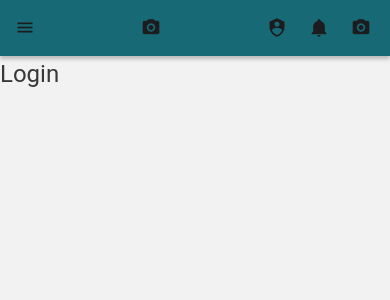
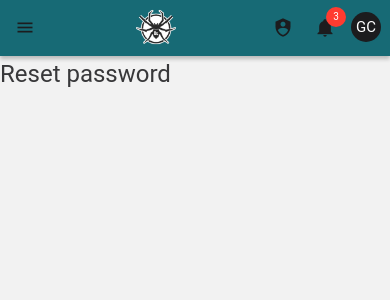
Before and after one commit to gilbertgit95/kagiweb-mobile-core-a, a React Native app: screen /AuthResetPassword in a window 390 px wide. Before the commit this address had no page. Shown: the top 300 px of the page. Built offline with nearby package versions, Linux system fonts and the light colour scheme.

Commit message:
test some navigations

```diff
--- /dev/null
+++ b/src/common/buttons/avatarButton.js
@@ -0,0 +1,48 @@
+import React from 'react'
+import { Avatar } from 'react-native-paper';
+import { TouchableOpacity, View } from 'react-native';
+
+const AvatarButton = (props) => {
+    let properties = {}
+    let customeProps = new Set(['icon', 'text', 'onPress'])
+    let type = 'image'
+
+    Object.entries(props).forEach((item) => {
+        if (!customeProps.has(item[0])) properties[item[0]] = item[1]
+    })
+
+    const onPress = (e) => {
+        if (props.onPress) props.onPress()
+    }
+
+    if (props.icon) {
+        type = 'icon'
+        properties['icon'] = props.icon
+
+    } else if (props.text) {
+        type = 'text'
+        properties['label'] = props.text
+    }
+
+    const generateAvatar = (compType, compProperties) => {
+       if (compType === 'icon') {
+            return <Avatar.Icon { ...compProperties } />
+        } else if (compType === 'text') {
+            return <Avatar.Text { ...compProperties } />
+        }
+        return props.children
+    }
+
+    return (
+        <TouchableOpacity
+            onPress={onPress}>
+            <View
+                style={{
+                    paddingLeft: 10,
+                    padding: 5,
+                }}>{ generateAvatar(type, properties) }</View>
+        </TouchableOpacity>
+    )
+}
+
+export default AvatarButton
--- /dev/null
+++ b/src/common/buttons/badgeIconButtons.js
@@ -0,0 +1,36 @@
+import React from 'react'
+import { IconButton, Badge } from 'react-native-paper';
+import { StyleSheet, TouchableOpacity } from 'react-native';
+
+const BadgeIconButton = (props) => {
+    let properties = {}
+    let badgeValue = props.badgeValue
+    let customeProps = new Set(['badgeValue', 'onPress'])
+
+    Object.entries(props).forEach((item) => {
+        if (!customeProps.has(item[0])) properties[item[0]] = item[1]
+    })
+
+    const onPress = (e) => {
+        if (props.onPress) props.onPress()
+    }
+
+    return (
+        <TouchableOpacity onPress={onPress}>
+            <IconButton { ...properties } />
+            {
+                Boolean(badgeValue)? (
+                    <Badge style={styles.badge}>{ badgeValue }</Badge>
+                ): null
+            }
+        </TouchableOpacity>
+    )
+}
+
+export default BadgeIconButton
+
+const styles = StyleSheet.create({
+    badge: {
+        position: 'absolute'
+    }
+});
--- a/src/common/navs/mainNav.js
+++ b/src/common/navs/mainNav.js
@@ -1,13 +1,19 @@
-import React from 'react';
-import { Appbar, Button, IconButton, Badge } from 'react-native-paper';
-import { StyleSheet, View, Text } from 'react-native';
+import React, { useState, useRef } from 'react';
+import { Appbar, Avatar, IconButton } from 'react-native-paper';
+import { StyleSheet, View, Text, Button } from 'react-native';
 import { useTheme } from 'react-native-paper'
 
-const MainNav = () => {
-    const theme = useTheme()
+import BadgeIconButton from '../buttons/badgeIconButtons';
+import AvatarButton from '../buttons/avatarButton';
+
+const MainNav = (props) => {
+    const theme = useTheme();
 
     return (
-        <Appbar.Header>
+        <Appbar.Header
+            style={
+                !props.hasColor? {backgroundColor: theme.colors.background}: {}
+            }>
             <View
                 style={{
                     ...styles.navBarActionGroup
@@ -23,29 +29,36 @@ const MainNav = () => {
                     ...styles.navBarActionGroup,
                     ...styles.navBarActionCenter
                 }}>
-                <IconButton
-                    icon="camera"
-                    size={20}
-                    onPress={() => console.log('Pressed')}/>
+                <AvatarButton
+                    onPress={() => console.log('Pressed')}>
+                    <Avatar.Image
+                        size={40}
+                        style={{backgroundColor: 'transparent'}}
+                        source={ require('../../../assets/kagiweb.png') } />
+                </AvatarButton>
             </View>
             <View
                 style={{
                     ...styles.navBarActionGroup,
                     ...styles.navBarActionRight
                 }}>
+                <AvatarButton
+                    style={{
+                        backgroundColor: theme.colors.text
+                    }}
+                    size={30}
+                    text={'GC'}
+                    onPress={() => console.log('Pressed')} />
+                <BadgeIconButton
+                    icon="bell"
+                    size={20}
+                    badgeValue={3}
+                    onPress={() => console.log('Pressed')}/>
                 <IconButton
                     icon="shield-account"
                     size={20}
                     onPress={() => console.log('Pressed')}/>
 
-                <IconButton
-                    icon="bell"
-                    size={20}
-                    onPress={() => console.log('Pressed')}/>
-                <IconButton
-                    icon="camera"
-                    size={20}
-                    onPress={() => console.log('Pressed')}/>
             </View>
         </Appbar.Header>
     )
@@ -56,12 +69,12 @@ export default MainNav
 const styles = StyleSheet.create({
     navBarActionGroup: {
         flexDirection: 'row',
-        width: '33%'
+        flex: 1
     },
     navBarActionCenter: {
         alignItems: 'center'
     },
     navBarActionRight: {
-        alignItems: 'flex-end'
+        flexDirection: 'row-reverse',
     }
 });
--- a/src/screens/auth/forgotPassword.js
+++ b/src/screens/auth/forgotPassword.js
@@ -0,0 +1,25 @@
+import React from 'react';
+import { Appbar } from 'react-native-paper';
+import { StyleSheet, View } from 'react-native';
+import { Caption, Headline } from 'react-native-paper';
+// import MainNav from '../../common/navs/mainNav'
+
+const ForgotPasswordScreen = () => {
+    return (
+        <View>
+            {/* <MainNav /> */}
+            <Headline>Forgot Password</Headline>
+        </View>
+    )
+}
+
+export default ForgotPasswordScreen
+
+const styles = StyleSheet.create({
+    // bottom: {
+    //   position: 'absolute',
+    //   left: 0,
+    //   right: 0,
+    //   bottom: 0,
+    // },
+});
--- a/src/screens/auth/logout.js
+++ b/src/screens/auth/logout.js
@@ -0,0 +1,25 @@
+import React from 'react';
+import { Appbar } from 'react-native-paper';
+import { StyleSheet, View } from 'react-native';
+import { Caption, Headline } from 'react-native-paper';
+// import MainNav from '../../common/navs/mainNav'
+
+const LogoutScreen = () => {
+    return (
+        <View>
+            {/* <MainNav /> */}
+            <Headline>Logout</Headline>
+        </View>
+    )
+}
+
+export default LogoutScreen
+
+const styles = StyleSheet.create({
+    // bottom: {
+    //   position: 'absolute',
+    //   left: 0,
+    //   right: 0,
+    //   bottom: 0,
+    // },
+});
--- a/src/screens/auth/resetPassword.js
+++ b/src/screens/auth/resetPassword.js
@@ -0,0 +1,25 @@
+import React from 'react';
+import { Appbar } from 'react-native-paper';
+import { StyleSheet, View } from 'react-native';
+import { Caption, Headline } from 'react-native-paper';
+// import MainNav from '../../common/navs/mainNav'
+
+const ResetPasswordScreen = () => {
+    return (
+        <View>
+            {/* <MainNav /> */}
+            <Headline>Reset password</Headline>
+        </View>
+    )
+}
+
+export default ResetPasswordScreen
+
+const styles = StyleSheet.create({
+    // bottom: {
+    //   position: 'absolute',
+    //   left: 0,
+    //   right: 0,
+    //   bottom: 0,
+    // },
+});
--- a/src/screens/index.js
+++ b/src/screens/index.js
@@ -1,11 +1,11 @@
 import React from 'react';
 import { StyleSheet } from 'react-native';
-import { NavigationContainer } from '@react-navigation/native';
+import { NavigationContainer, useRoute } from '@react-navigation/native';
 import { createNativeStackNavigator } from '@react-navigation/native-stack';
 
 import PrimaryTheme from '../common/themes/primary';
 import MainNav from '../common/navs/mainNav'
-import LoginScreen from './auth/login'
+
 import {
     useColorScheme
 } from 'react-native';
@@ -21,27 +21,54 @@ import {
 } from 'react-native-paper';
 import merge from 'deepmerge';
 
+// auth Screens
+import LoginScreen from './auth/login'
+import LogoutScreen from './auth/logout'
+import ForgotPasswordScreen from './auth/forgotPassword'
+import ResetPasswordScreen from './auth/resetPassword'
+
 const CombinedDefaultTheme = merge(PaperDefaultTheme, NavigationDefaultTheme);
 const CombinedDarkTheme = merge(PaperDarkTheme, NavigationDarkTheme);
 
-const Stack = createNativeStackNavigator()
+const Stack = createNativeStackNavigator();
 
 const Screens = () => {
+    // const route = useRoute()
     const isDarkMode = useColorScheme() === 'dark';
     const ActiveTheme = isDarkMode? CombinedDarkTheme: CombinedDefaultTheme;
     const theme = merge(ActiveTheme, PrimaryTheme);
+
+    // console.log('current router: ', route.name);
 
     return (
         <PaperProvider theme={theme}>
             <NavigationContainer theme={theme}>
                 <Stack.Navigator
-                    // initialRouteName="Login"
+                    initialRouteName="AuthLogin"
                     screenOptions={{
-                        header: (props) => <MainNav {...props} />,
+                        header: (props) => {
+                            return (
+                                <MainNav hasColor={true} {...props} />
+                            )
+                        },
                     }}>
+                    {/* auth screens */}
                     <Stack.Screen
-                        name="Login"
+                        name="AuthLogin"
                         component={LoginScreen} />
+                    <Stack.Screen
+                        name="AuthLogout"
+                        component={LogoutScreen} />
+                    <Stack.Screen
+                        name="AuthForgotPassword"
+                        component={ForgotPasswordScreen} />
+                    <Stack.Screen
+                        name="AuthResetPassword"
+                        component={ResetPasswordScreen} />
+
+                    {/* core screens */}
+                    {/* core account screens */}
+                    {/* core admin screens */}
                 </Stack.Navigator>
             </NavigationContainer>
         </PaperProvider>
```
Also changed, not shown: assets/kagiweb.png (added).
